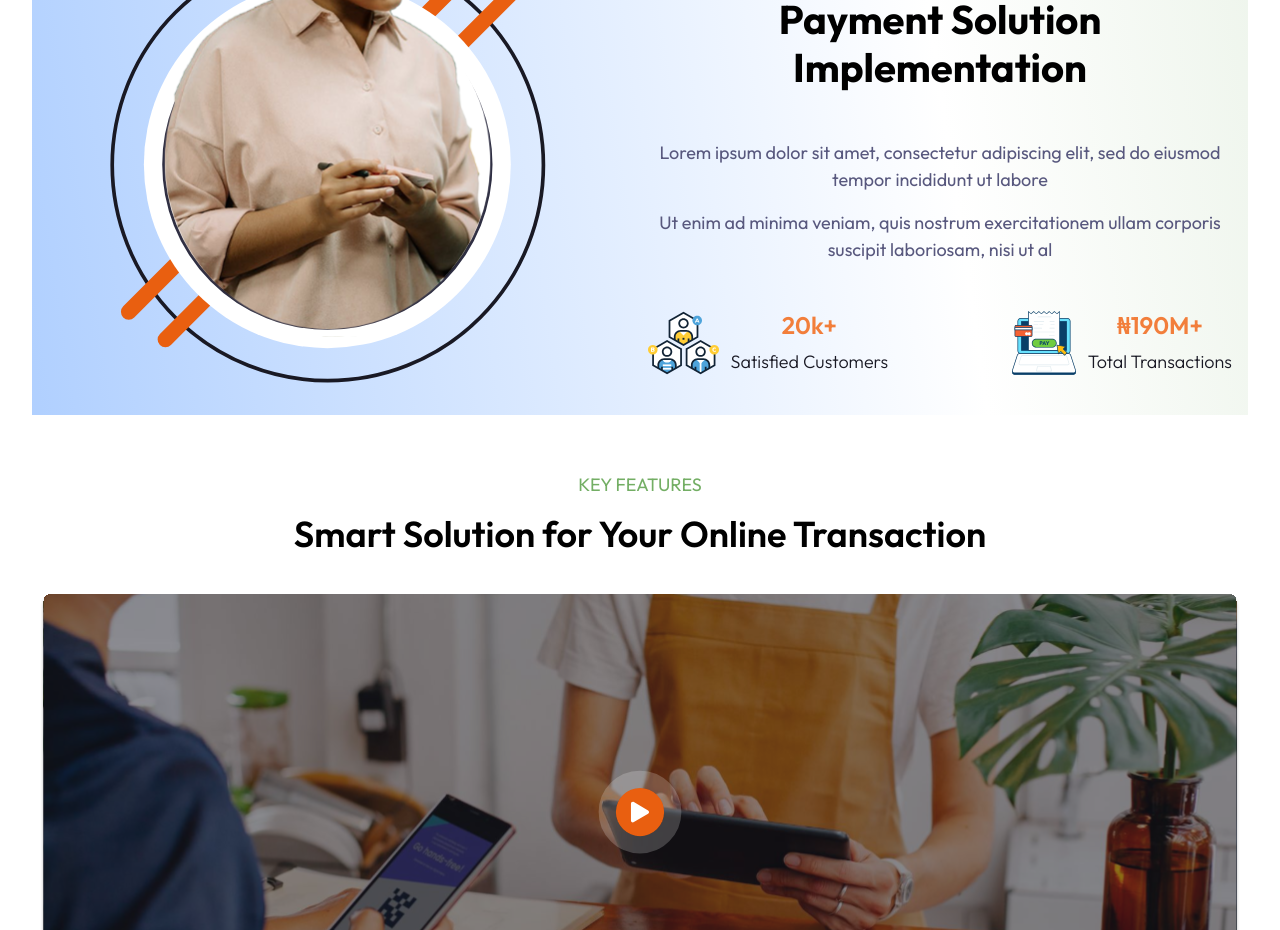
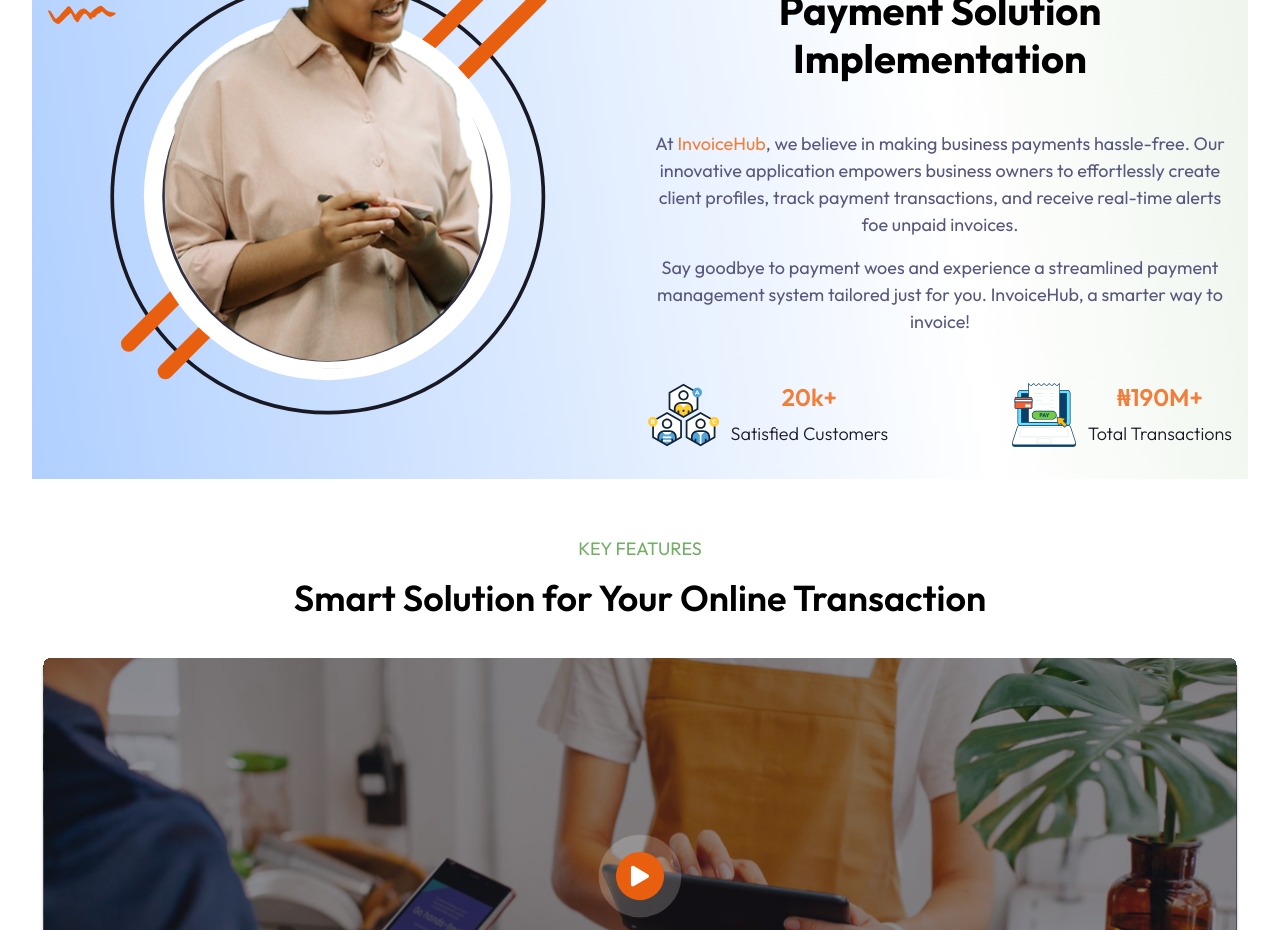
Before and after one commit to klusterthon023/klusterthon023-fintech, a React (Vite) app in the folder frontend/: page / in a window 1280 px wide. Shown: the part 1940-2870 px from the top of the page. Built offline with nearby package versions, Linux system fonts and the light colour scheme.

Commit message:
Updated the conent

```diff
--- a/frontend/src/pages/home/components/about-us/AboutUsText.tsx
+++ b/frontend/src/pages/home/components/about-us/AboutUsText.tsx
@@ -1,21 +1,35 @@
 import { Typography } from "../../../../design-system";
 import AboutUsStatics from "./AboutUsStatics";
-
 
 export default function AboutUsText() {
   return (
     <div className="flex flex-col gap-12">
       <div className="grid gap-4">
-                <Typography color="secondary.300" className=" uppercase">ABOUT US</Typography>
-                <Typography variant="h3">We Are First of a Kind in Payment Solution Implementation</Typography>
+        <Typography color="secondary.300" className=" uppercase">
+          ABOUT US
+        </Typography>
+        <Typography variant="h3">
+          We Are First of a Kind in Payment Solution Implementation
+        </Typography>
       </div>
       <div className="flex flex-col gap-4">
-                <Typography color="gray.300">Lorem ipsum dolor sit amet, consectetur adipiscing elit,
-                sed do eiusmod tempor incididunt ut labore </Typography>
-                <Typography color="gray.300">Ut enim ad minima veniam, quis nostrum exercitationem
-                ullam corporis suscipit laboriosam, nisi ut al</Typography>
+        <Typography color="gray.300">
+          At{" "}
+          <Typography color="tertiary.300" className=" !inline-block">
+            InvoiceHub
+          </Typography>
+          , we believe in making business payments hassle-free. Our innovative
+          application empowers business owners to effortlessly create client
+          profiles, track payment transactions, and receive real-time alerts foe
+          unpaid invoices.{" "}
+        </Typography>
+        <Typography color="gray.300">
+          Say goodbye to payment woes and experience a streamlined payment
+          management system tailored just for you. InvoiceHub, a smarter way to
+          invoice!
+        </Typography>
       </div>
       <AboutUsStatics />
     </div>
-    )
+  );
 }
```
Lines whose indentation alone changed are shown as unchanged.
